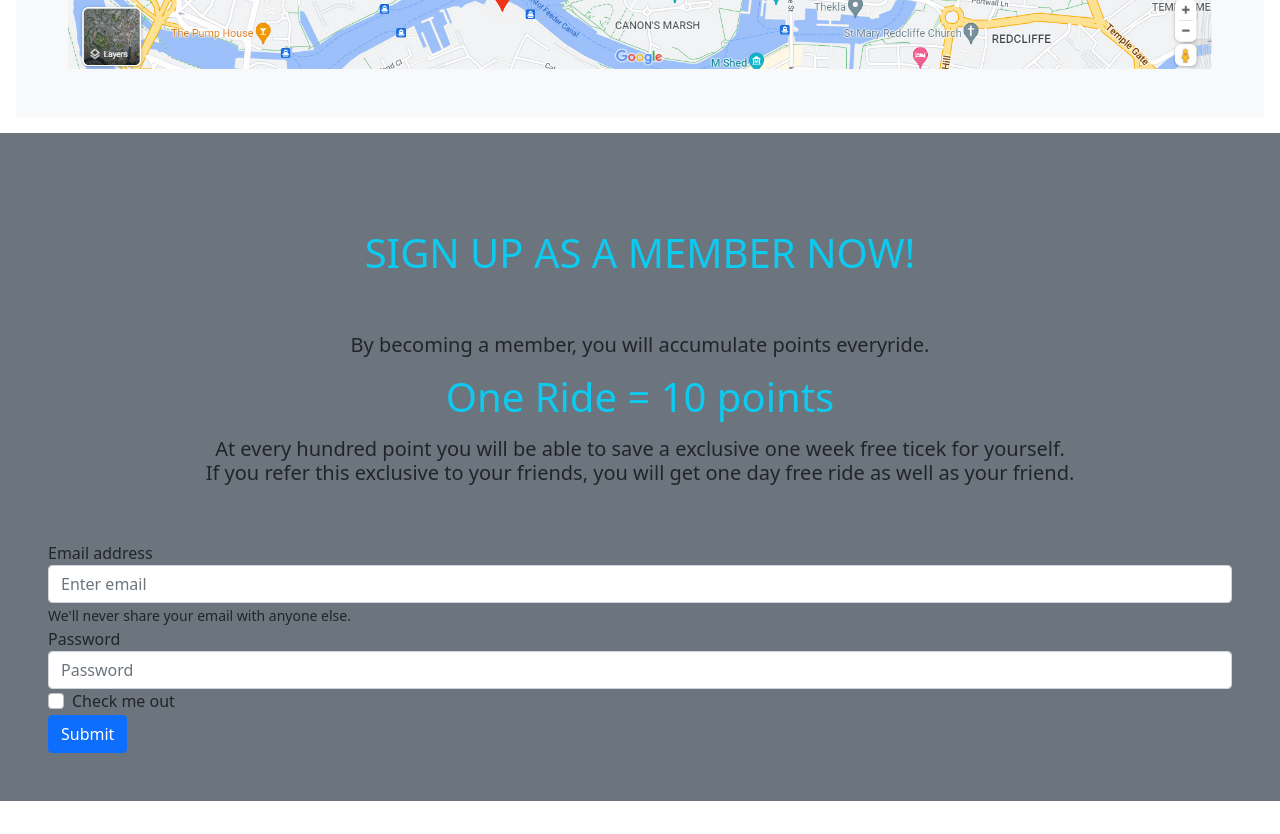
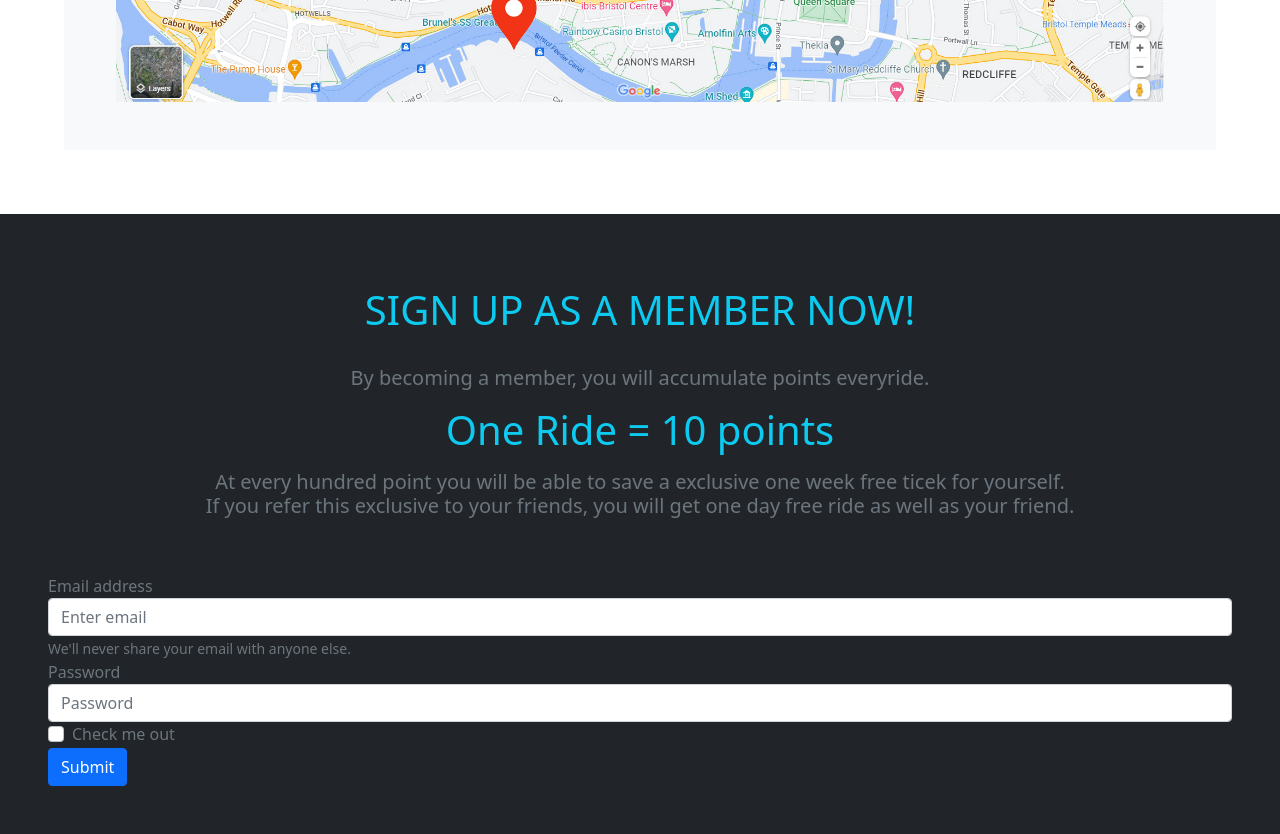
Before and after one commit to Cheamjy/bike, a plain HTML site: page Untitled-1.html in a window 1280 px wide. Shown: the part 2320-3154 px from the top of the page. Before the commit the page ends 3121 px from the top, so only its background shows below. Drawn offline with nearby package versions, Linux system fonts and the light colour scheme.

Commit message:
Update Untitled-1.html

```diff
--- a/Untitled-1.html
+++ b/Untitled-1.html
@@ -94,6 +94,14 @@
             </div>
           </div>
 
+          <div class=" row  p-3 mt-5 mb-4 text-info ">
+
+            <div class="row">
+              <div class="col-sm">
+                <h4>MEMBER -£100.00</h4>
+            </div>
+          </div>
+
         </div>
 
         <div class="dropdown">
@@ -123,12 +131,12 @@
     </div>
 
 
-    <div class="position-relative overflow-hidden p-3 p-md-5  bg-secondary">
+    <div class="position-relative overflow-hidden p-3 p-md-5  bg-dark">
 
-      <p class="h1 text-center text-info py-5">SIGN UP AS A MEMBER NOW!</p>
-      <h6 class="lead text-center">By becoming a member, you will accumulate points everyride. </h6>
+      <p class="h1 text-center text-info py-4">SIGN UP AS A MEMBER NOW!</p>
+      <h6 class="lead text-center text-secondary">By becoming a member, you will accumulate points everyride. </h6>
       <p class="h1 6-center text-info text-center py-2">One Ride = 10 points</p>
-      <h6 class="lead text-center pb-5"> At every hundred point you will be able to save a exclusive one week free ticek for yourself.
+      <h6 class="lead text-center text-secondary pb-5"> At every hundred point you will be able to save a exclusive one week free ticek for yourself.
         <br>
         If you refer this exclusive to your friends, you will get one day free ride as well as your friend.
       </h6>
@@ -136,16 +144,16 @@
 
       <form>
 
-        <div class="form-group text-dark ">
+        <div class="form-group text-secondary ">
           <label for="exampleInputEmail1 text">Email address</label>
           <input type="email" class="form-control" id="exampleInputEmail1" aria-describedby="emailHelp" placeholder="Enter email">
-          <small id="emailHelp" class="form-text text-dark">We'll never share your email with anyone else.</small>
+          <small id="emailHelp" class="form-text text-secondary">We'll never share your email with anyone else.</small>
         </div>
-        <div class="form-group text-dark ">
+        <div class="form-group text-secondary ">
           <label for="exampleInputPassword1">Password</label>
           <input type="password" class="form-control" id="exampleInputPassword1" placeholder="Password">
         </div>
-        <div class="form-check ">
+        <div class="form-check text-secondary">
           <input type="checkbox" class="form-check-input" id="exampleCheck1">
           <label class="form-check-label" for="exampleCheck1">Check me out</label>
         </div>
```
